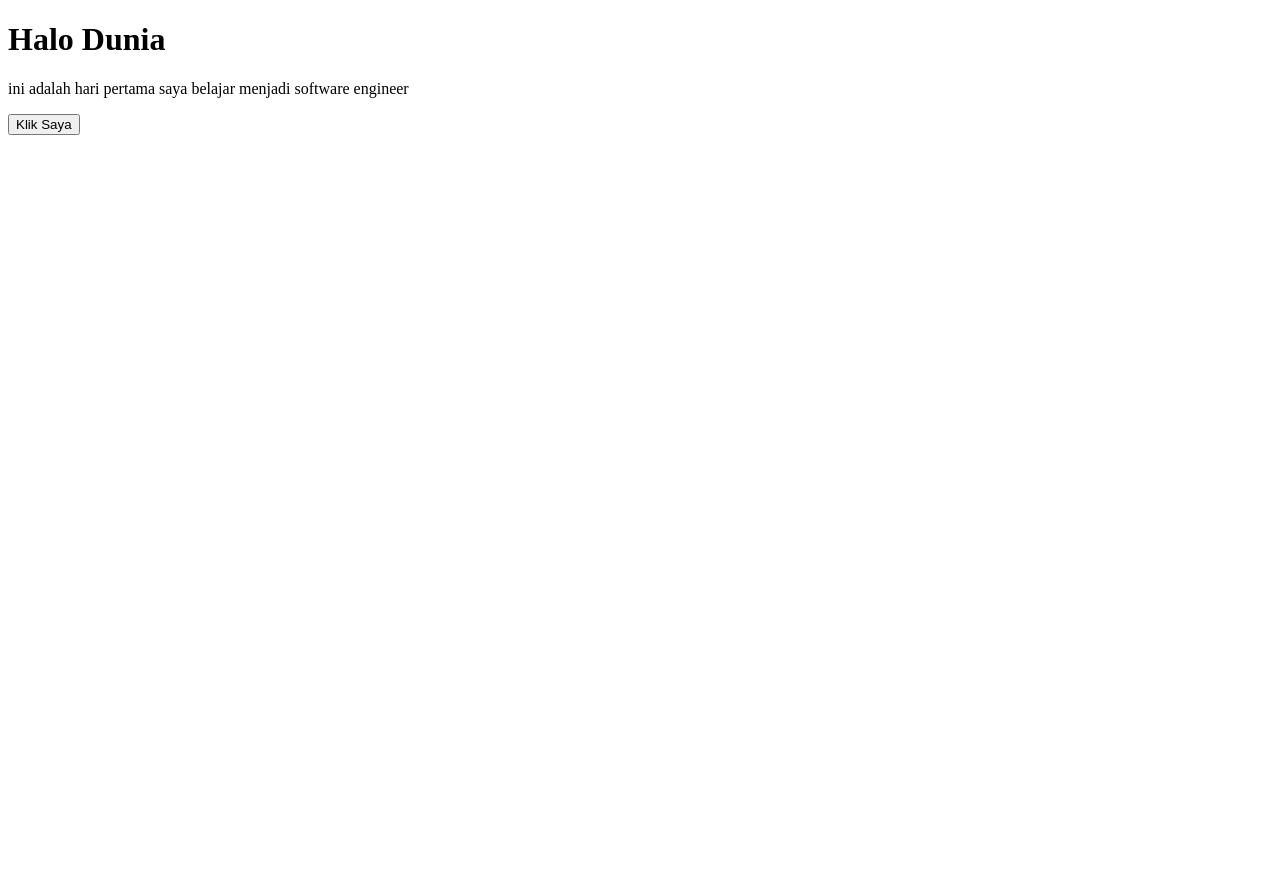
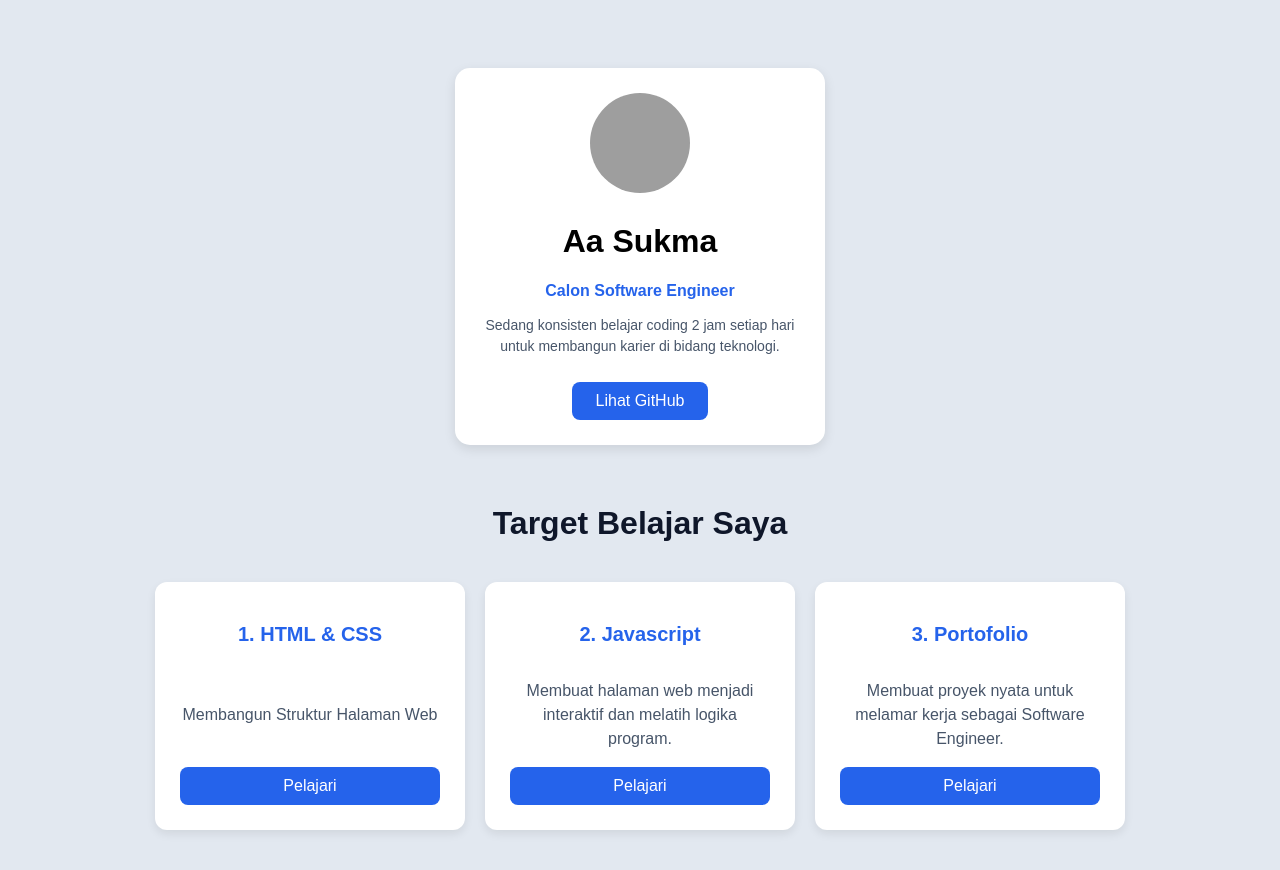
Before and after one commit to aasukmaumaran/belajar-coding, a plain HTML site: page index.html in a window 1280 px wide. Before the commit the page ends 800 px from the top, so only its background shows below. Drawn offline with Linux system fonts and the light colour scheme; grey boxes are pictures that could not be loaded.

Commit message:
Menambahkan halaman utama portofolio

```diff
--- a/index.html
+++ b/index.html
@@ -1,13 +1,42 @@
 <!DOCTYPE html>
-<html lang="en">
+<html lang="id">
 <head>
     <meta charset="UTF-8">
     <meta name="viewport" content="width=device-width, initial-scale=1.0">
-    <title>Document</title>
+    <title>Portofolio Aa Sukma</title>
+    <link rel="stylesheet" href="style.css">
 </head>
 <body>
-   <h1>Halo Dunia</h1>
-   <p>ini adalah hari pertama saya belajar menjadi software engineer</p>
-   <button>Klik Saya</button>
+    <!-- Bagian 1: Kartu Profil -->
+    <div class="kartu-profil">
+        <img src="IMG.jpg" alt="Foto Profil" class="foto-profil">
+        <h1>Aa Sukma</h1>
+        <p class="jabatan">Calon Software Engineer</p>
+        <p class="deskripsi">Sedang konsisten belajar coding 2 jam setiap hari untuk membangun karier di bidang teknologi.</p>
+        <a href="https://github.com" target="_blank" class="tombol">Lihat GitHub</a>
+    </div>
+
+    <!-- Bagian 2: Target Belajar (Flexbox) -->
+    <h1 class="judul-utama">Target Belajar Saya</h1>
+
+    <div class="wadah-kartu">
+        <div class="kartu">
+            <h2>1. HTML & CSS</h2>
+            <p>Membangun Struktur Halaman Web</p>
+            <a href="https://www.w3schools.com/html/" target="_blank" class="tombol">Pelajari</a>
+        </div>
+
+        <div class="kartu">
+            <h2>2. Javascript</h2>
+            <p>Membuat halaman web menjadi interaktif dan melatih logika program.</p>
+            <a href="https://www.w3schools.com/js/" target="_blank" class="tombol">Pelajari</a>
+        </div>
+
+        <div class="kartu">
+            <h2>3. Portofolio</h2>
+            <p>Membuat proyek nyata untuk melamar kerja sebagai Software Engineer.</p>
+            <a href="https://www.w3schools.com/css/" target="_blank" class="tombol">Pelajari</a>
+        </div>
+    </div>
 </body>
 </html>
--- /dev/null
+++ b/style.css
@@ -0,0 +1,86 @@
+body {
+    background-color: #e2e8f0;
+    font-family: Arial, sans-serif;
+    padding: 40px;
+}
+
+/* Bagian Kartu Profil */
+.kartu-profil {
+    background-color: white;
+    width: 320px;
+    margin: 20px auto 60px auto;
+    padding: 25px;
+    border-radius: 15px;
+    text-align: center;
+    box-shadow: 0 4px 12px rgba(0, 0, 0, 0.1);
+}
+
+.foto-profil {
+    width: 100px;
+    height: 100px;
+    border-radius: 50%;
+    margin-bottom: 5px;
+    object-fit: cover;
+}
+
+.jabatan {
+    color: #2563eb;
+    font-weight: bold;
+    margin-bottom: 15px;
+}
+
+.deskripsi {
+    color: #475569;
+    font-size: 14px;
+    line-height: 1.5;
+    margin-bottom: 25px;
+}
+
+.tombol {
+    display: inline-block;
+    background-color: #2563eb;
+    color: white;
+    padding: 10px 24px;
+    text-decoration: none;
+    border-radius: 8px;
+}
+
+.tombol:hover {
+    background-color: #1d4ed8;
+}
+
+/* Bagian Target Belajar (Flexbox) */
+.judul-utama {
+    text-align: center;
+    color: #0f172a;
+    margin-bottom: 40px;
+}
+
+.wadah-kartu {
+    display: flex;
+    justify-content: center;
+    gap: 20px;
+    flex-wrap: wrap;
+}
+
+.kartu {
+    background-color: white;
+    width: 260px;
+    padding: 25px;
+    border-radius: 12px;
+    box-shadow: 0 4px 10px rgba(0, 0, 0, 0.08);
+    display: flex;
+    flex-direction: column;
+    justify-content: space-between;
+    text-align: center;
+}
+
+.kartu h2 {
+    color: #2563eb;
+    font-size: 20px;
+}
+
+.kartu p {
+    color: #475569;
+    line-height: 1.5;
+}
```
Also changed, not shown: 1 other file.
